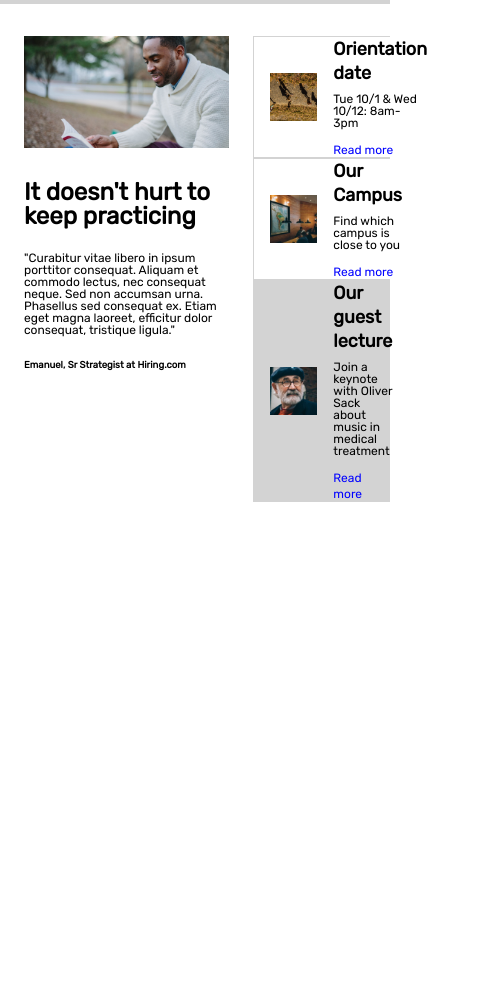
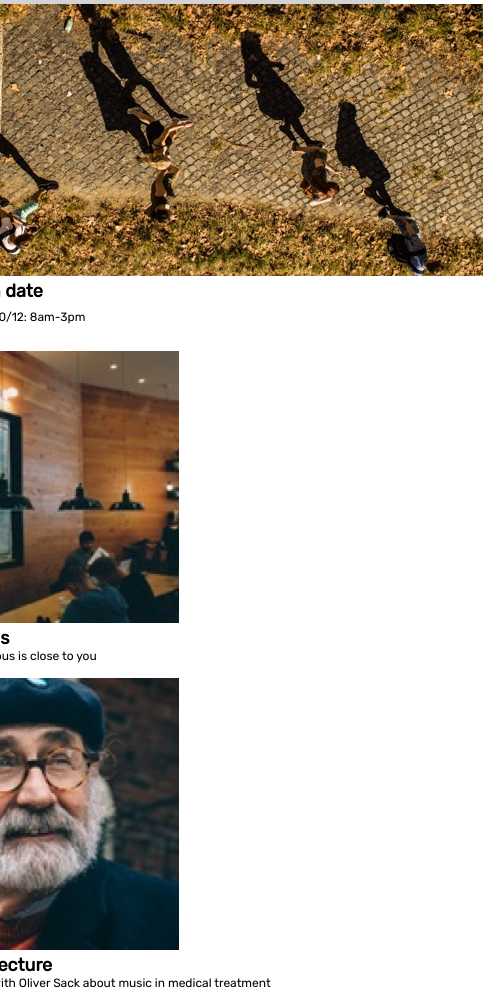
Before and after one commit to TrevorHegert/colmarcapstone, a plain HTML site: page index.html in a window 390 px wide. Shown: the part 596-1602 px from the top of the page, 483 px wide, since content can reach past the window. Before the commit the page ends 1130 px from the top, so only its background shows below. Drawn offline with Linux system fonts and the light colour scheme; a web font is replaced by a local one.

Commit message:
Information Section Responsiveness in the works, quitting for the night before brain melts. CVome back with fresh look tomorrow.

```diff
--- a/assets/css/style.css
+++ b/assets/css/style.css
@@ -249,3 +249,19 @@ section.learn {
     background-color: lightgray;
 
 }
+
+.mobileinfo {
+    display: none;
+}
+
+@media only screen and (max-width: 620px) {
+    .information {
+        display: none;
+    }
+
+    .mobileinfo {
+        display: flex;
+        flex-direction: column;
+        align-items: center;
+    }
+}
--- a/index.html
+++ b/index.html
@@ -82,9 +82,36 @@
                 </div>
             </div>
         </div>
+    </section>
 
-
-    </section>
+    <div class="mobileinfo">
+        <div class="mobilebar">
+            <div class="mobileblock">
+                <img class="mobilepic" src="./assets/images/information-orientation-mobile.jpg" alt="unable to load image" />
+                <div class="sidetext">
+                    <h3>Orientation date</h3>
+                    <p>Tue 10/1 &amp; Wed 10/12: 8am-3pm</p>
+                    <a href="#">Read more</a>
+                </div>
+            </div>
+            <div class="mobileblock">
+                <img class="mobilepic" src="./assets/images/information-campus.jpg" alt="unable to load image" />
+                <div class="mobiletext">
+                    <h3>Our Campus</h3>
+                    <p>Find which campus is close to you</p>
+                    <a href="#">Read more</a>
+                </div>
+            </div>
+            <div class="mobileblock">
+                <img class="mobiepic" src="./assets/images/information-guest-lecture.jpg" alt="unable to load image" />
+                <div class="mobiletext">
+                    <h3>Our guest lecture</h3>
+                    <p>Join a keynote with Oliver Sack about music in medical treatment</p>
+                    <a href="#">Read more</a>
+                </div>
+                </div>
+        </div>
+    </div>
 
 
 </body>
```
